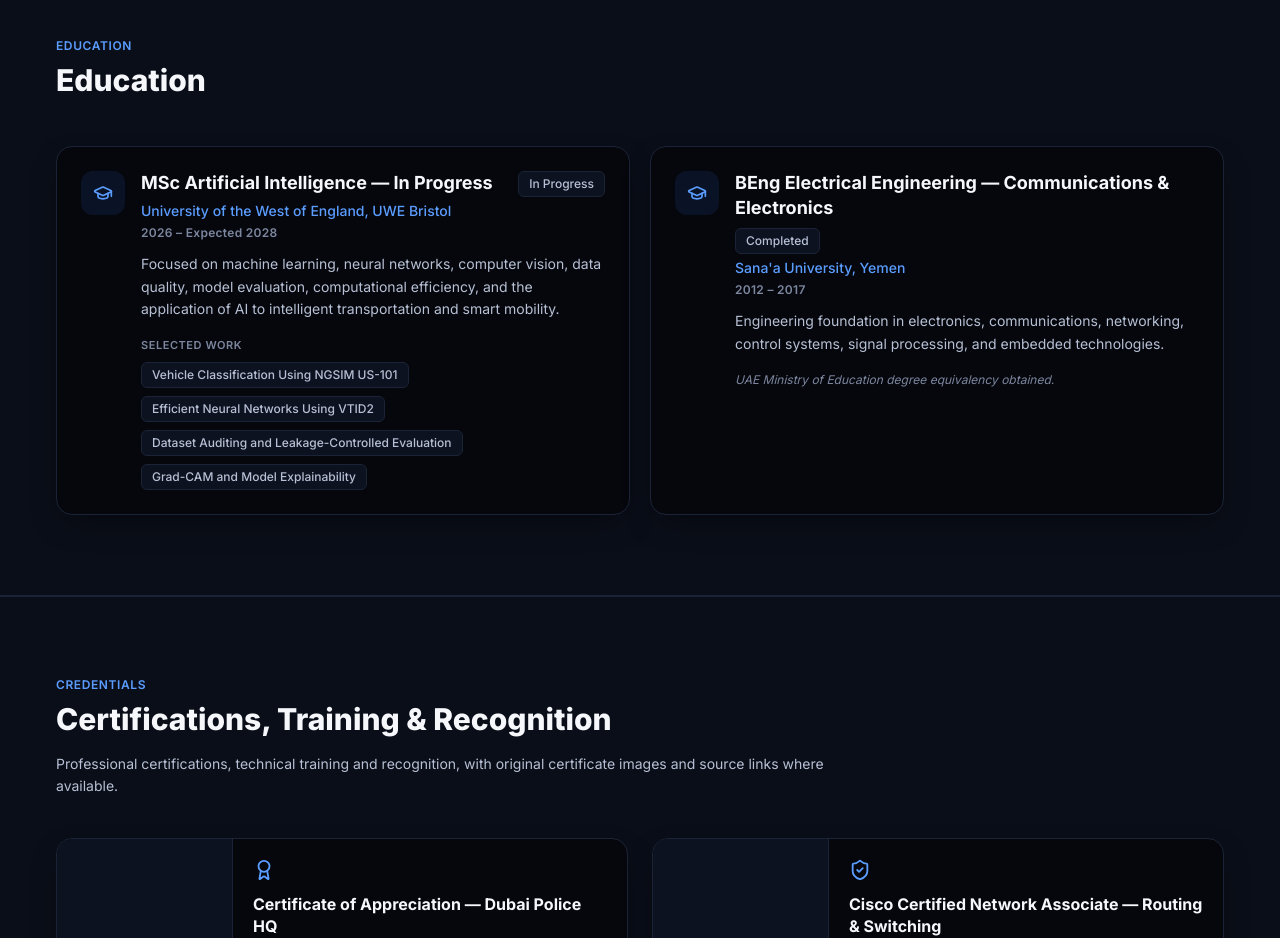
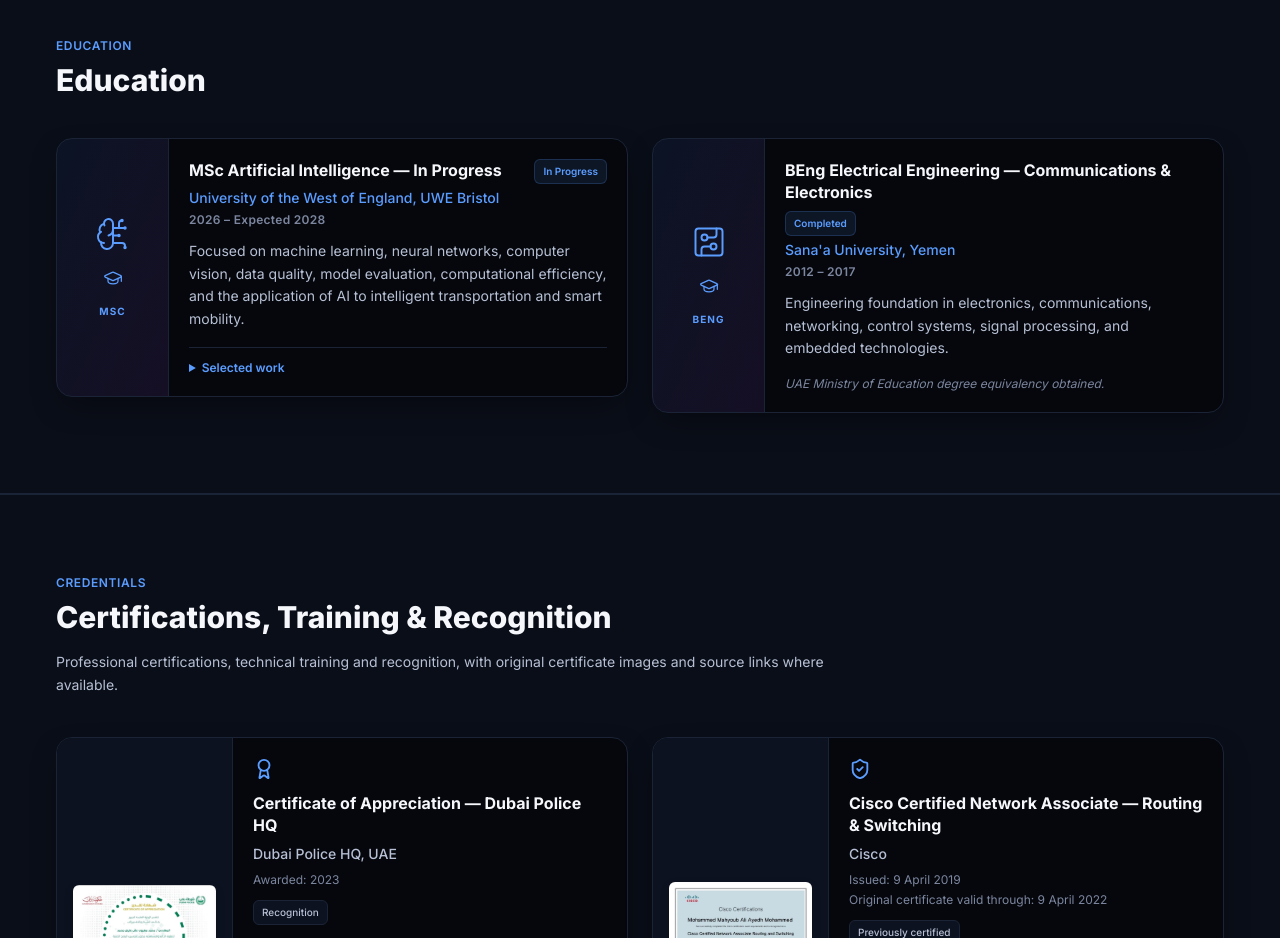
Before and after one commit to Mahyoub88/Mahyoub88.github.io, a React (Vite) app: page / in a window 1280 px wide. Shown: the part 10140-11078 px from the top of the page. Built offline with nearby package versions, Linux system fonts and the light colour scheme.

Commit message:
style: refine education cards with compact visual layout

```diff
--- a/src/components/Education.tsx
+++ b/src/components/Education.tsx
@@ -1,4 +1,4 @@
-import { GraduationCap } from 'lucide-react'
+import { BrainCircuit, CircuitBoard, GraduationCap } from 'lucide-react'
 import { useContent } from '../context/ContentContext'
 import { Container } from './Container'
 
@@ -9,28 +9,30 @@
   return (
     <section
       id="education"
-      className="border-y border-[var(--border-1)] bg-[var(--surface-1)] py-20"
+      className="scroll-mt-24 border-y border-[var(--border-1)] bg-[var(--surface-1)] py-20"
     >
       <Container>
         <p className="text-xs font-semibold tracking-wider text-brand-blue-400">EDUCATION</p>
         <h2 className="mt-2 text-3xl font-extrabold text-[var(--text-1)]">Education</h2>
 
-        <div className="mt-12 grid grid-cols-1 gap-5 lg:grid-cols-2">
+        <div className="mt-10 grid grid-cols-1 items-start gap-6 lg:grid-cols-2">
           {content.education.map((item) => (
-            <div
+            <article
               key={item.id}
-              className="flex items-start gap-4 rounded-2xl border border-[var(--border-1)] bg-[var(--surface-0)] p-6 shadow-[var(--shadow-card)]"
+              className="flex overflow-hidden rounded-2xl border border-[var(--border-1)] bg-[var(--surface-0)] shadow-[var(--shadow-card)] transition hover:border-brand-blue-400/40"
             >
-              <span className="flex h-11 w-11 shrink-0 items-center justify-center rounded-xl bg-brand-blue-500/10 text-brand-blue-400">
-                <GraduationCap size={20} />
-              </span>
-              <div className="min-w-0 flex-1">
+              <div className="flex w-16 shrink-0 flex-col items-center justify-center gap-4 border-r border-[var(--border-1)] bg-gradient-to-br from-brand-blue-500/10 to-brand-purple-500/10 px-2 py-5 text-brand-blue-400 sm:w-28">
+                {item.degree.startsWith('MSc') ? <BrainCircuit size={36} strokeWidth={1.3} aria-hidden /> : <CircuitBoard size={36} strokeWidth={1.3} aria-hidden />}
+                <GraduationCap size={20} strokeWidth={1.5} aria-hidden />
+                <span className="text-[10px] font-bold uppercase tracking-widest">{item.degree.split(' ')[0]}</span>
+              </div>
+              <div className="min-w-0 flex-1 p-5">
                 <div className="flex flex-wrap items-start justify-between gap-2">
-                  <h3 className="text-lg font-bold leading-snug text-[var(--text-1)]">
+                  <h3 className="text-base font-bold leading-snug text-[var(--text-1)]">
                     {item.degree}
                   </h3>
                   {item.status && (
-                    <span className="shrink-0 rounded-md border border-[var(--border-1)] bg-[var(--surface-2)] px-2.5 py-1 text-xs font-medium text-[var(--text-2)]">
+                    <span className="rounded-md border border-brand-blue-400/20 bg-brand-blue-400/10 px-2 py-1 text-[10px] font-semibold text-brand-blue-400">
                       {item.status}
                     </span>
                   )}
@@ -50,10 +52,10 @@
                 )}
 
                 {item.highlights && item.highlights.length > 0 && (
-                  <>
-                    <p className="mt-4 text-[11px] font-semibold uppercase tracking-wider text-[var(--text-3)]">
+                  <details className="mt-4 border-t border-[var(--border-1)] pt-3">
+                    <summary className="cursor-pointer text-xs font-semibold text-brand-blue-400">
                       Selected work
-                    </p>
+                    </summary>
                     <div className="mt-2 flex flex-wrap gap-2">
                       {item.highlights.map((h, i) => (
                         <span
@@ -64,14 +66,14 @@
                         </span>
                       ))}
                     </div>
-                  </>
+                  </details>
                 )}
 
                 {item.note && (
                   <p className="mt-4 text-xs italic text-[var(--text-3)]">{item.note}</p>
                 )}
               </div>
-            </div>
+            </article>
           ))}
         </div>
       </Container>
```
